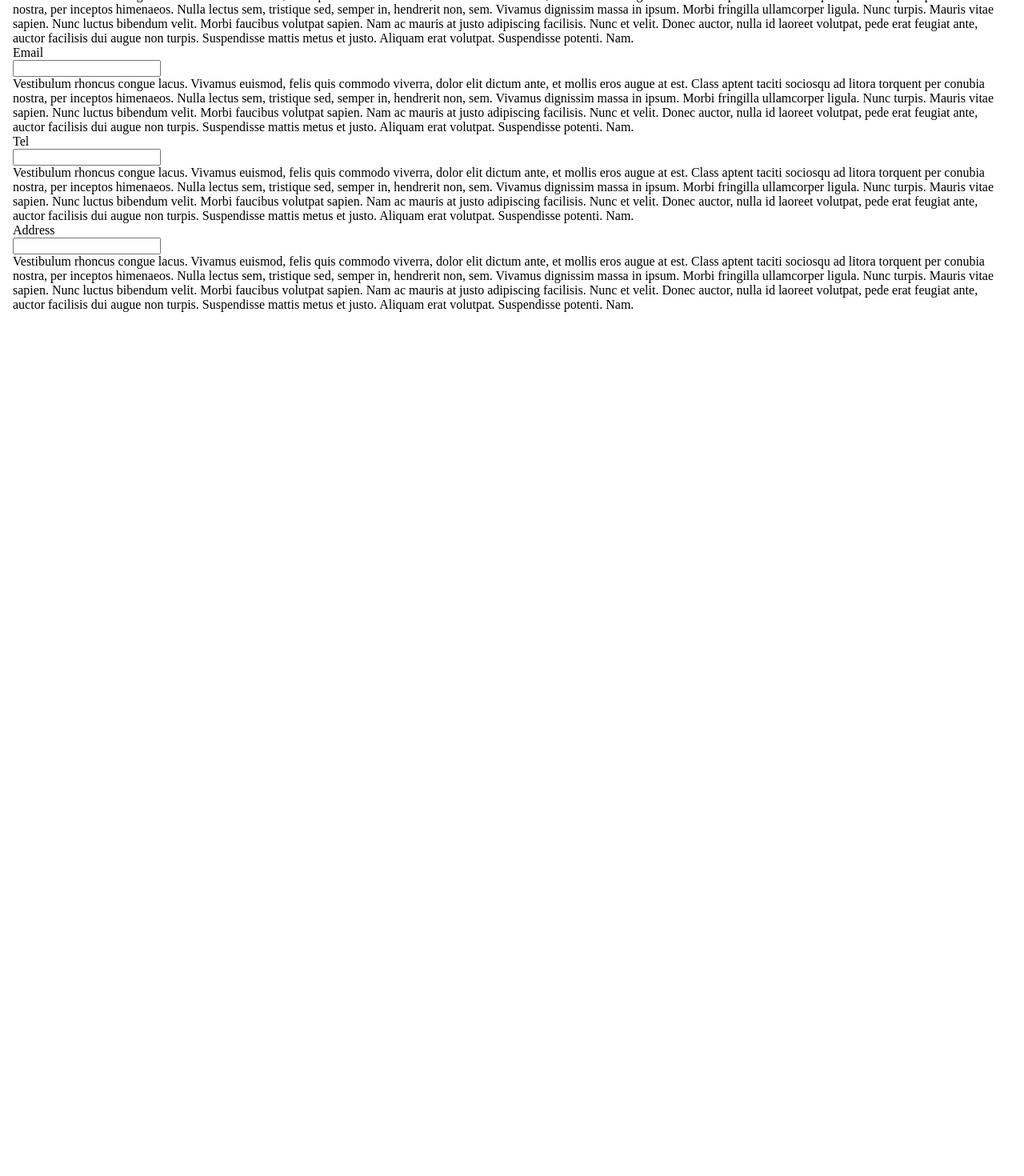
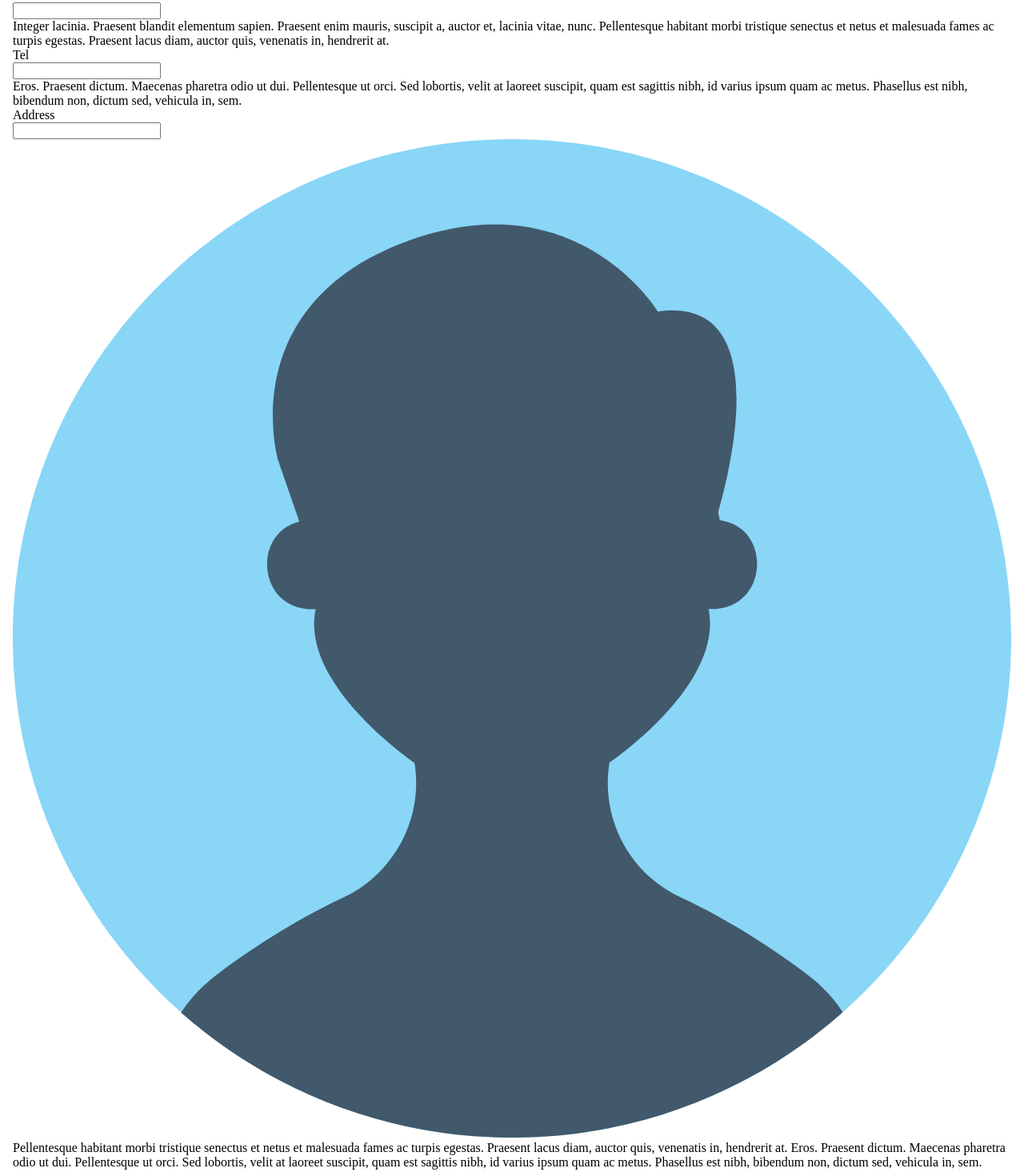
Before and after one commit to SaeedHK/example-nextjs-tailwindcss, a Next.js app: page / in a window 1280 px wide. Shown: the part 173-1643 px from the top of the page at 80% size. Before the commit the page ends 800 px from the top, so only its background shows below. Built offline with nearby package versions, Linux system fonts and the light colour scheme.

Commit message:
Use ToolTip prop as JSX

```diff
--- a/components/Form.js
+++ b/components/Form.js
@@ -1,7 +1,7 @@
 import { useState } from 'react';
 import { FlexCenter, FlexCol, FlexRow } from './Flex';
 
-const Field = ({ label, toolTip }) => {
+const Field = ({ label, ToolTip }) => {
   const [tooltipIsActive, setTooltipIsActive] = useState(false);
   return (
     <div className="relative w-full">
@@ -18,14 +18,14 @@ const Field = ({ label, toolTip }) => {
         <input className="w-full px-2 text-black bg-gray-200 border-0 rounded-r-lg focus:outline-none" />
       </FlexRow>
 
-      {toolTip && (
+      {ToolTip && (
         <div
           className={
             'p-3 text-sm text-gray-500 mt-1 w-full bg-gray-200 rounded-b-lg border-t-2 border-green-400 transition duration-500 delay-1000 absolute ' +
             (tooltipIsActive ? 'opacity-100 z-20' : 'opacity-0 invisible')
           }
         >
-          {toolTip}
+          <ToolTip />
         </div>
       )}
     </div>
@@ -33,31 +33,47 @@ const Field = ({ label, toolTip }) => {
 };
 
 const Form = () => {
-  const toolTip = ` Vestibulum rhoncus congue lacus. Vivamus euismod,
-		felis quis commodo viverra, dolor elit dictum ante, et mollis
-	eros augue at est. Class aptent taciti sociosqu ad litora torquent per
-	    conubia nostra, per inceptos himenaeos. Nulla lectus sem, tristique
-		sed, semper in, hendrerit non, sem. Vivamus dignissim massa in
-		ipsum. Morbi fringilla ullamcorper ligula. Nunc turpis. Mauris
-		vitae sapien. Nunc luctus bibendum velit.
+  const ToolTip1 = () => (
+    <div>
+      Eros. Praesent dictum. Maecenas pharetra odio ut dui. Pellentesque ut orci. Sed lobortis,
+      velit at laoreet suscipit, quam est sagittis nibh, id varius ipsum quam ac metus. Phasellus
+      est nibh, bibendum non, dictum sed, vehicula in, sem.
+    </div>
+  );
 
-Morbi faucibus volutpat sapien. Nam ac mauris at justo adipiscing facilisis.
-		Nunc et velit. Donec auctor, nulla id laoreet volutpat, pede
-	erat feugiat ante, auctor facilisis dui augue non turpis. Suspendisse
-	mattis metus et justo. Aliquam erat volutpat. Suspendisse potenti. Nam.
-		`;
+  const ToolTip2 = () => (
+    <div>
+      Integer lacinia. Praesent blandit elementum sapien. Praesent enim mauris, suscipit a, auctor
+      et, lacinia vitae, nunc. Pellentesque habitant morbi tristique senectus et netus et malesuada
+      fames ac turpis egestas. Praesent lacus diam, auctor quis, venenatis in, hendrerit at.
+    </div>
+  );
+
+  const ToolTip3 = () => (
+    <FlexRow className="space-x-3">
+      <img src="/user.svg" className="w-1/3" />
+      <FlexCenter className="text-xs">
+        Pellentesque habitant morbi tristique senectus et netus et malesuada fames ac turpis
+        egestas. Praesent lacus diam, auctor quis, venenatis in, hendrerit at. Eros. Praesent
+        dictum. Maecenas pharetra odio ut dui. Pellentesque ut orci. Sed lobortis, velit at laoreet
+        suscipit, quam est sagittis nibh, id varius ipsum quam ac metus. Phasellus est nibh,
+        bibendum non, dictum sed, vehicula in, sem.
+      </FlexCenter>
+    </FlexRow>
+  );
+
   return (
     <form className="w-2/5">
       <FlexCol className="space-y-5">
         <FlexRow className="space-x-5">
-          <Field label="Name" toolTip={toolTip} />
-          <Field label="Family" toolTip={toolTip} />
+          <Field label="Name" ToolTip={ToolTip1} />
+          <Field label="Family" ToolTip={ToolTip2} />
         </FlexRow>
         <FlexRow className="space-x-5">
-          <Field label="Email" toolTip={toolTip} />
-          <Field label="Tel" toolTip={toolTip} />
+          <Field label="Email" ToolTip={ToolTip2} />
+          <Field label="Tel" ToolTip={ToolTip1} />
         </FlexRow>
-        <Field label="Address" toolTip={toolTip} />
+        <Field label="Address" ToolTip={ToolTip3} />
       </FlexCol>
     </form>
   );
```
Also changed, not shown: public/user.svg (added).
